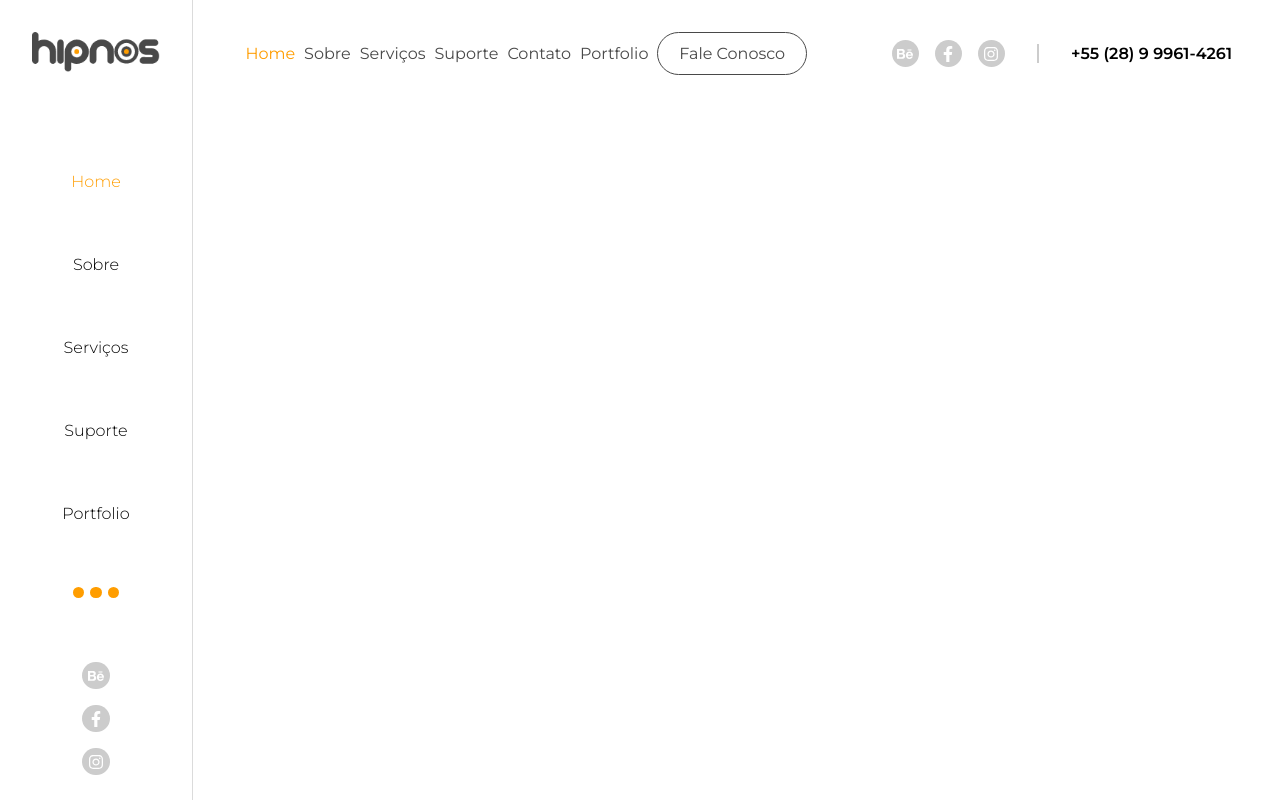
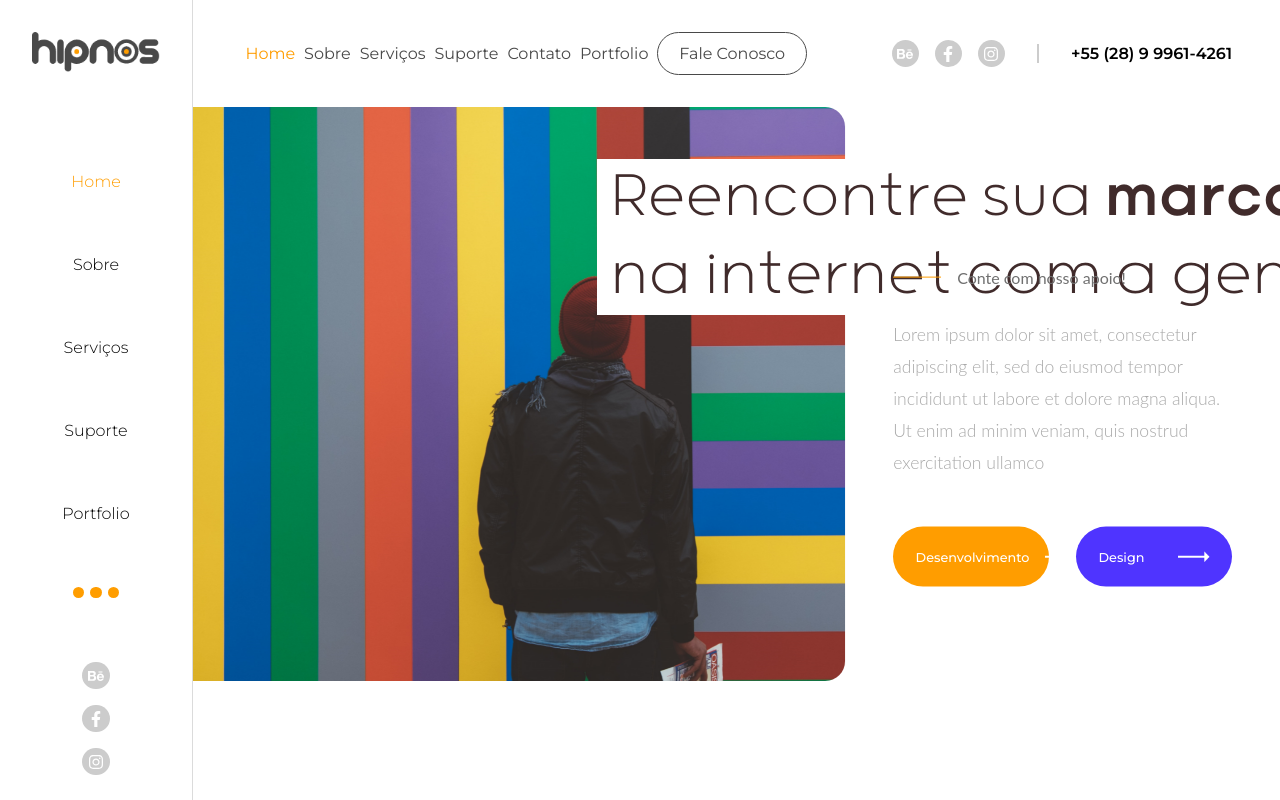
Before and after one commit to elianbatista/agencia-hipno, a React (Create React App) app: page / in a window 1280 px wide. Built offline with nearby package versions, Linux system fonts and the light colour scheme.

Commit message:
incluindo o banner

```diff
--- a/src/pages/Index/index.tsx
+++ b/src/pages/Index/index.tsx
@@ -2,6 +2,7 @@ import React, { useState } from 'react'
 
 import LateralMenu from '../../components/LateralMenu'
 import Topo from '../../components/Topo'
+import Banner from '../../components/Banner'
 
 import './styles.scss'
 
@@ -29,6 +30,7 @@ const Index: React.FC = () => {
       <LateralMenu page={page} />
       <div  className="wrapper" onScroll={handleScrollWrapper}>
         <Topo />
+        <Banner />
       </div>
     </div>
   )
```
